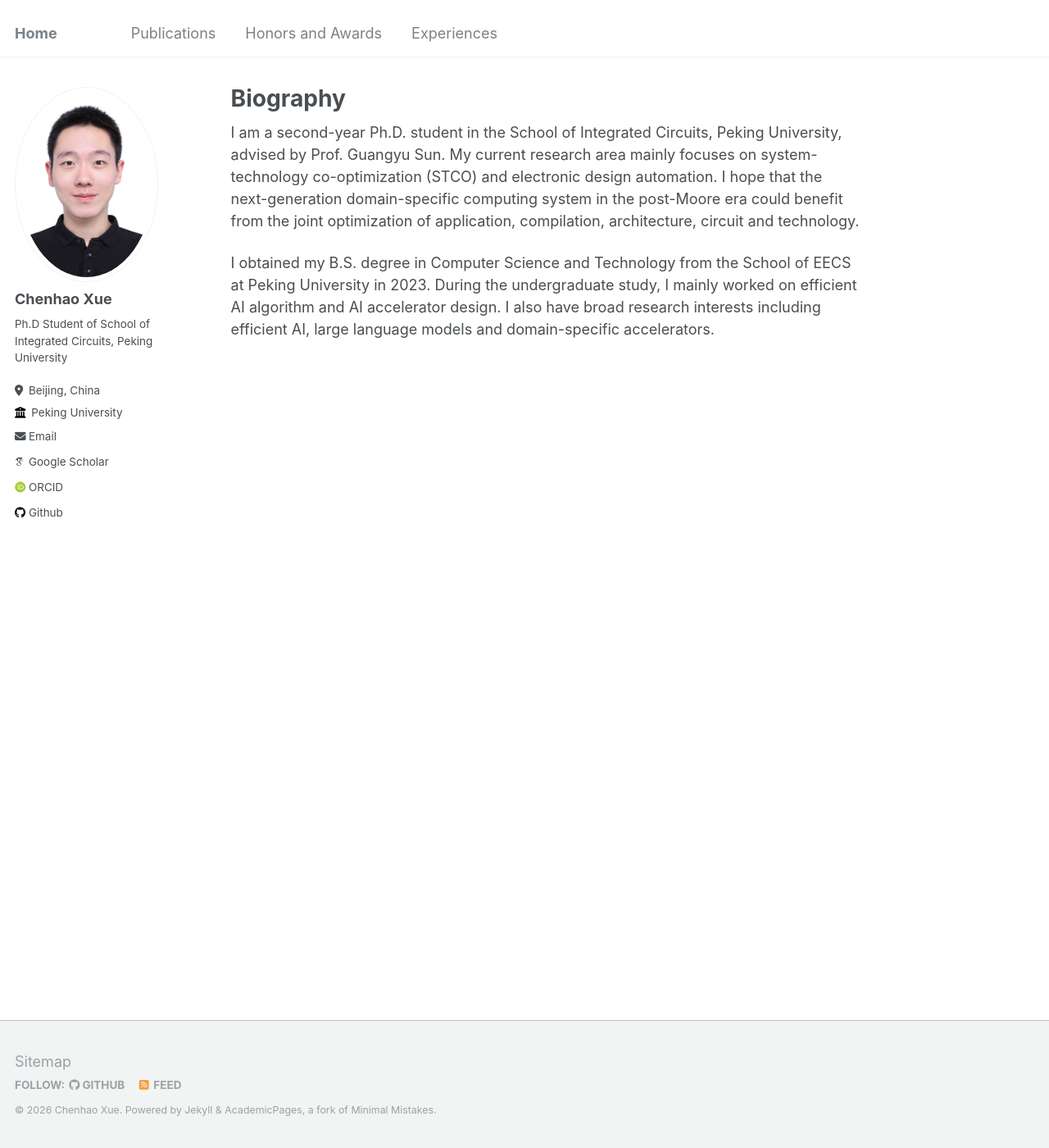
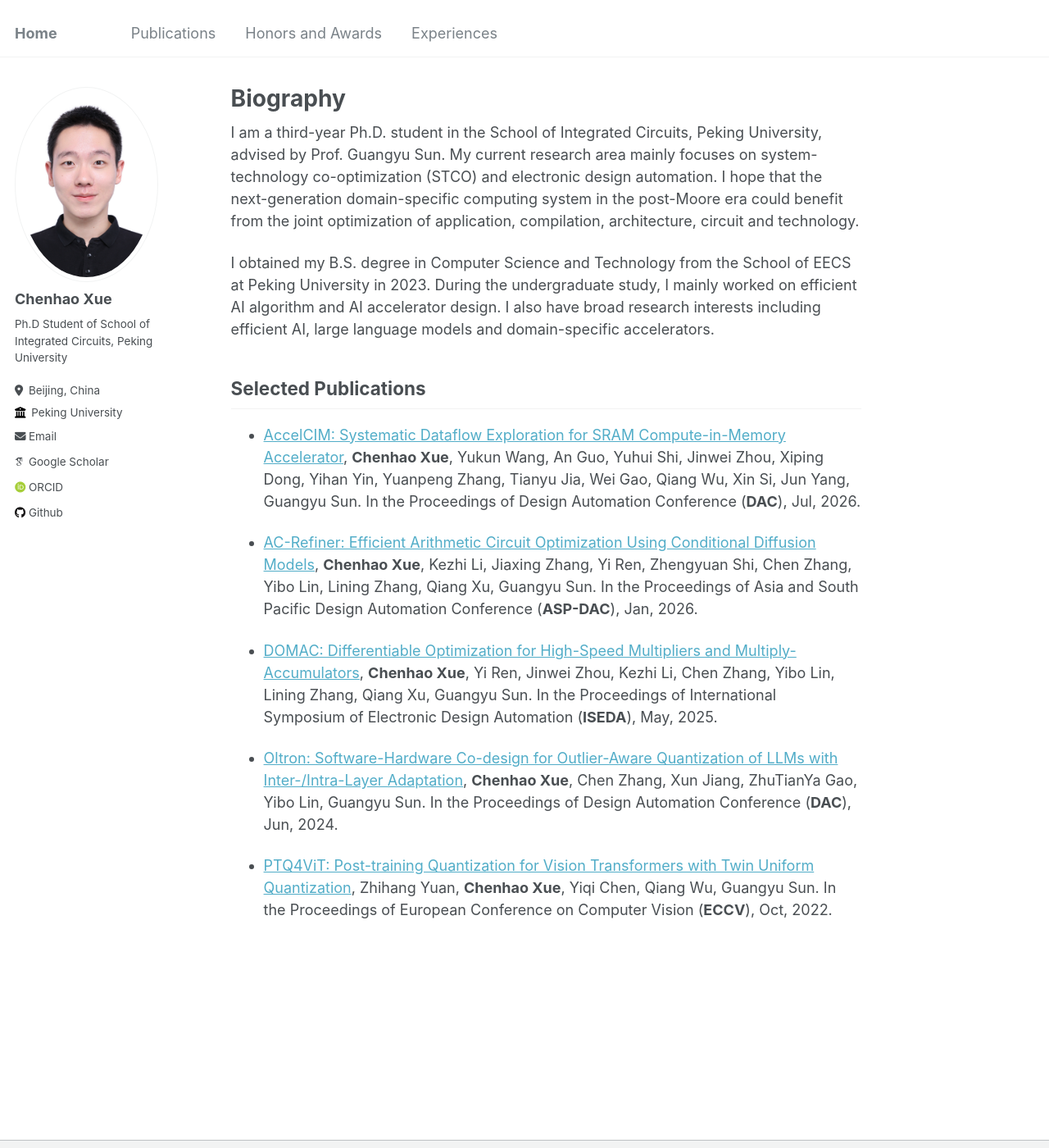
Before and after one commit to SuperVan-Young/SuperVan-Young.github.io, a Jekyll site: the page built from _pages/about.md, in a window 1280 px wide and 1400 px high. Shown: the whole window at 82% size. Built offline with Jekyll 4.4.1, drawn with Linux system fonts in a browser that asks for light colours; some web fonts are replaced.

```diff
--- a/_pages/about.md
+++ b/_pages/about.md
@@ -7,9 +7,21 @@ redirect_from:
   - /about.html
 ---
 
-I am a second-year Ph.D. student in the School of Integrated Circuits, Peking University, advised by Prof. Guangyu Sun.
+I am a third-year Ph.D. student in the School of Integrated Circuits, Peking University, advised by Prof. Guangyu Sun.
 My current research area mainly focuses on system-technology co-optimization (STCO) and electronic design automation.
 I hope that the next-generation domain-specific computing system in the post-Moore era could benefit from the joint optimization of application, compilation, architecture, circuit and technology.
 
 I obtained my B.S. degree in Computer Science and Technology from the School of EECS at Peking University in 2023.
 During the undergraduate study, I mainly worked on efficient AI algorithm and AI accelerator design. I also have broad research interests including efficient AI, large language models and domain-specific accelerators.
+
+## Selected Publications
+
+- [AccelCIM: Systematic Dataflow Exploration for SRAM Compute-in-Memory Accelerator](), **Chenhao Xue**, Yukun Wang, An Guo, Yuhui Shi, Jinwei Zhou, Xiping Dong, Yihan Yin, Yuanpeng Zhang, Tianyu Jia, Wei Gao, Qiang Wu, Xin Si, Jun Yang, Guangyu Sun. In the Proceedings of Design Automation Conference (**DAC**), Jul, 2026.
+
+- [AC-Refiner: Efficient Arithmetic Circuit Optimization Using Conditional Diffusion Models](https://arxiv.org/pdf/2507.02598),  **Chenhao Xue**, Kezhi Li, Jiaxing Zhang, Yi Ren, Zhengyuan Shi, Chen Zhang, Yibo Lin, Lining Zhang, Qiang Xu, Guangyu Sun. In the Proceedings of Asia and South Pacific Design Automation Conference (**ASP-DAC**), Jan, 2026.
+
+- [DOMAC: Differentiable Optimization for High-Speed Multipliers and Multiply-Accumulators](https://ieeexplore.ieee.org/document/11101018), **Chenhao Xue**, Yi Ren, Jinwei Zhou, Kezhi Li, Chen Zhang, Yibo Lin, Lining Zhang, Qiang Xu, Guangyu Sun. In the Proceedings of International Symposium of Electronic Design Automation (**ISEDA**), May, 2025.
+
+- [Oltron: Software-Hardware Co-design for Outlier-Aware Quantization of LLMs with Inter-/Intra-Layer Adaptation](https://dl.acm.org/doi/abs/10.1145/3649329.3656221), **Chenhao Xue**, Chen Zhang, Xun Jiang, ZhuTianYa Gao, Yibo Lin, Guangyu Sun. In the Proceedings of Design Automation Conference (**DAC**), Jun, 2024.
+
+- [PTQ4ViT: Post-training Quantization for Vision Transformers with Twin Uniform Quantization](https://link.springer.com/chapter/10.1007/978-3-031-19775-8_12), Zhihang Yuan, **Chenhao Xue**, Yiqi Chen, Qiang Wu, Guangyu Sun. In the Proceedings of European Conference on Computer Vision (**ECCV**), Oct, 2022.
```
Also changed, not shown: _pages/experiences.md (+1 -0 lines), _pages/publications.md (+7 -3 lines).
